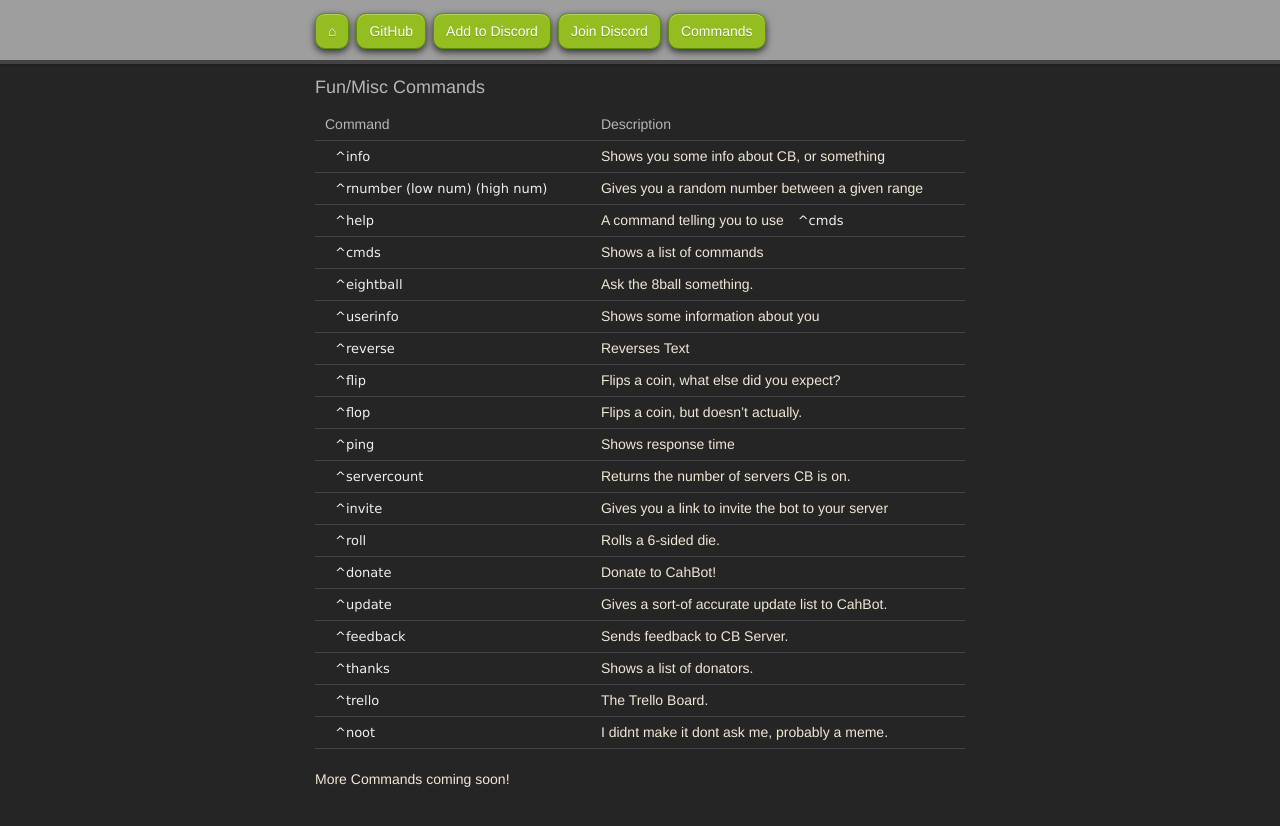
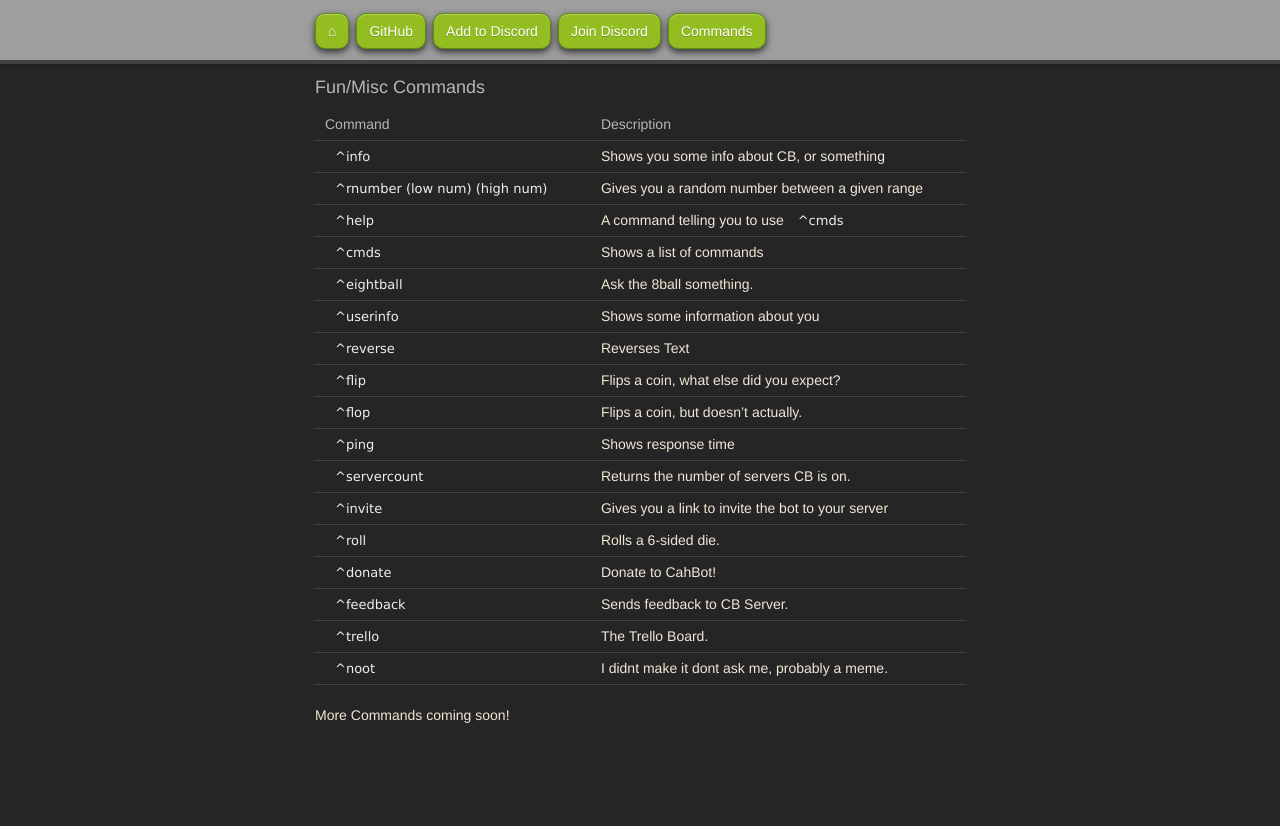
Before and after one commit to CahBots/cahbot, a Jekyll site: the page built from commands.md, in a window 1280 px wide and 900 px high, scrolled down 721 px. Shown: the top 826 px of the window. Built offline with Jekyll 4.4.1, drawn with Linux system fonts in a browser that asks for light colours; nearby versions of some CDN libraries; some web fonts are replaced.

Commit message:
removed those commands cah removed

```diff
--- a/commands.md
+++ b/commands.md
@@ -39,9 +39,7 @@ Command | Description
 `^invite` | Gives you a link to invite the bot to your server
 `^roll` | Rolls a 6-sided die.
 `^donate` | Donate to CahBot!
-`^update` | Gives a sort-of accurate update list to CahBot.
 `^feedback` | Sends feedback to CB Server.
-`^thanks` | Shows a list of donators.
 `^trello` | The Trello Board.
 `^noot` | I didnt make it dont ask me, probably a meme.
 
```
